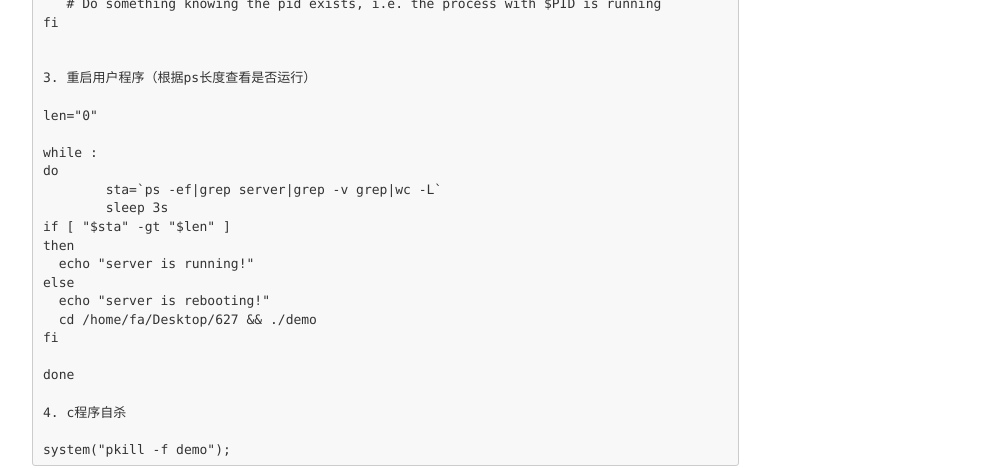
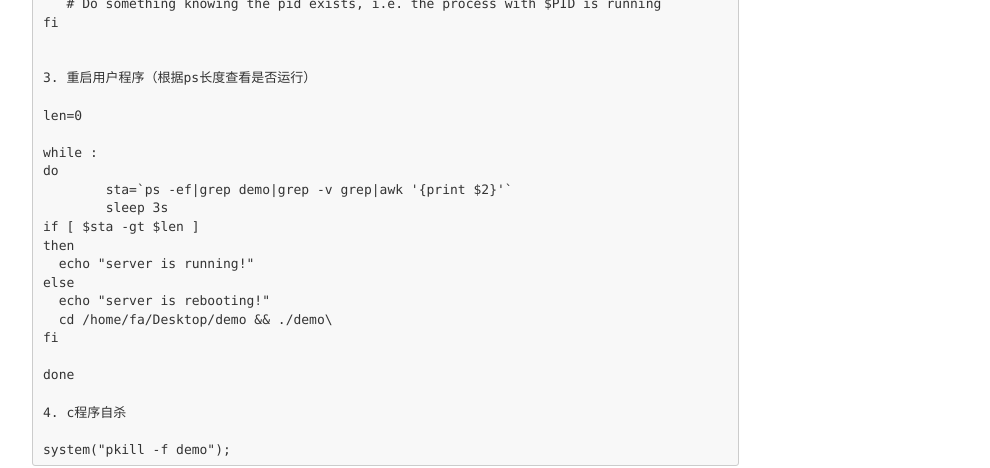
Before and after one commit to Lmonologue/baymax.github.io, a Jekyll site: the page built from _posts/2017-06-30-获取进程PID.md, in a window 1280 px wide and 1400 px high, scrolled down 821 px. Shown: the part 561-1029 px from the top of the window, without its empty margins (233-1223 px from the left). Built offline with Jekyll 4.4.1, drawn with Linux system fonts in a browser that asks for light colours; nearby versions of some CDN libraries; comment, search, counter and statistics services are not loaded; some of the changed text lies outside the part shown.

Commit message:
Update 2017-06-30-获取进程PID.md

```diff
--- a/_posts/2017-06-30-获取进程PID.md
+++ b/_posts/2017-06-30-获取进程PID.md
@@ -59,18 +59,18 @@ tags:
 
 	3. 重启用户程序（根据ps长度查看是否运行）
 
-    len="0"
+    len=0
 
     while :
     do
-    	sta=`ps -ef|grep server|grep -v grep|wc -L`
+    	sta=`ps -ef|grep demo|grep -v grep|awk '{print $2}'`
     	sleep 3s
-    if [ "$sta" -gt "$len" ]
+    if [ $sta -gt $len ]
     then
       echo "server is running!"
     else
       echo "server is rebooting!"
-      cd /home/fa/Desktop/627 && ./demo
+      cd /home/fa/Desktop/demo && ./demo\
     fi
 
     done
```
